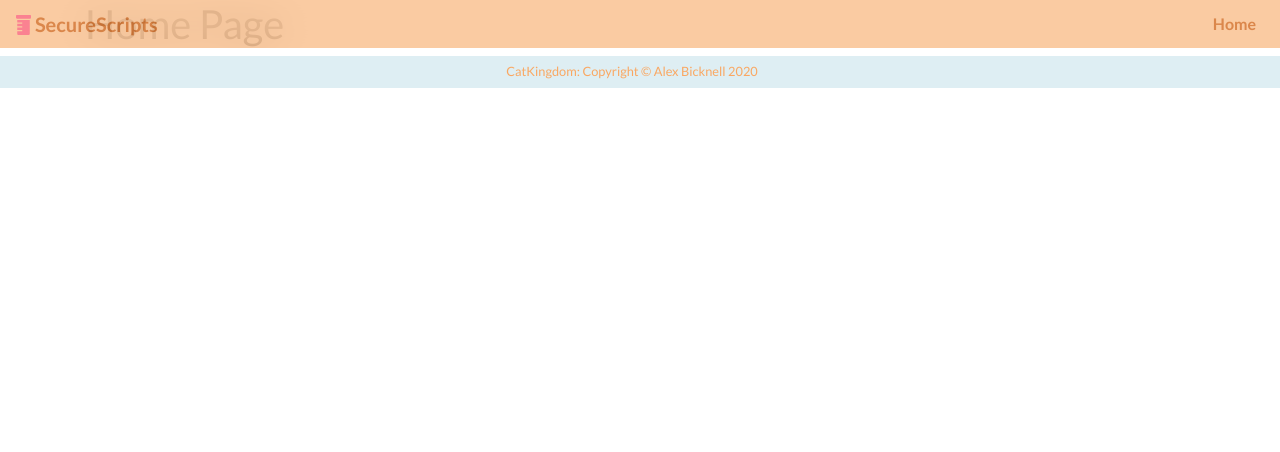
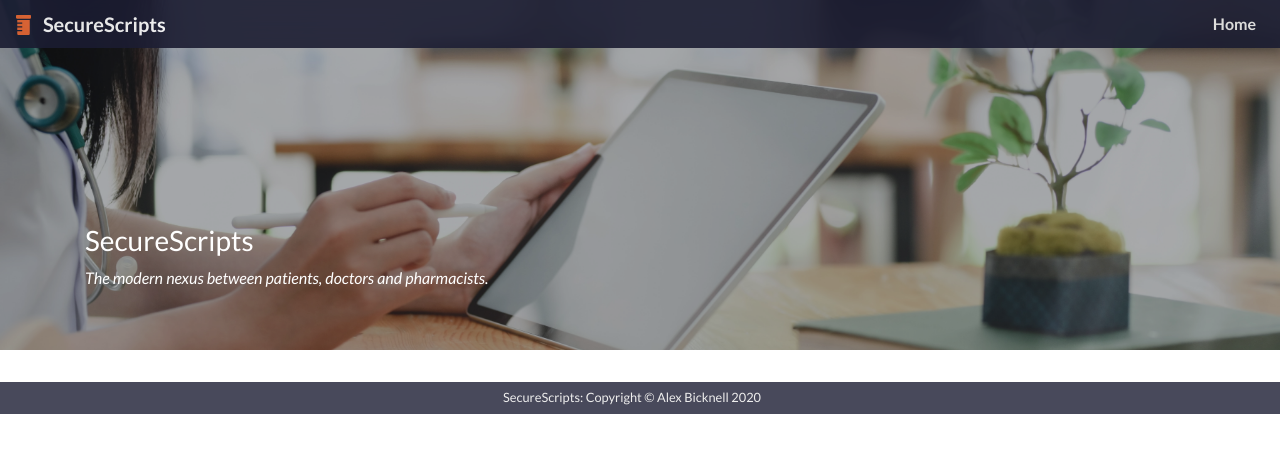
Before and after one commit to kuuzon/SecureScripts, a React (Create React App) app in the folder client/: page / in a window 1280 px wide. Shown: the top 452 px of the page. Built offline with nearby package versions, Linux system fonts and the light colour scheme.

Commit message:
Base front end design

```diff
--- a/client/src/App.js
+++ b/client/src/App.js
@@ -11,12 +11,14 @@ import './App.css';
 import Layout from './components/layout/Layout';
 import NavigationBar from './components/layout/NavigationBar';
 import BottomNav from './components/layout/BottomNav';
+import Jumbotron from './components/layout/Jumbotron';
 
 //Main routing & display
 function App() {
   return (
     <Fragment>
       <NavigationBar />
+      <Jumbotron />
       <Layout>
         <Router>
           <Switch>
--- a/client/src/components/Home.js
+++ b/client/src/components/Home.js
@@ -3,7 +3,7 @@ import React from 'react';
 const Home = () => {
     return (
         <div>
-            <h1>Home Page</h1>
+
         </div>
     )
 }
--- a/client/src/components/layout/BottomNav.js
+++ b/client/src/components/layout/BottomNav.js
@@ -8,7 +8,7 @@ import styled from 'styled-components';
 //Custom styles for navs
 const Styles = styled.div`
     .navbar {
-        background-color: #D6EAF0;
+        background-color: #1b1c32;
         height: 2rem;
         /* Scrolling opacity */
         backdrop-filter: saturate(180%) blur(20px);
@@ -16,15 +16,11 @@ const Styles = styled.div`
     }
 
     .navbar-brand {
-        color: #F9923B;
+        color: #EAEAEA;
         font-size: 0.8rem;
         &:hover {
-            color: #F96376;
+            color: #FFFFFF;
         }
-    }
-
-    .d-inline-block {
-        color: #F96376;
     }
 `;
 
@@ -33,7 +29,7 @@ const BottomNav = () => {
         <Styles>
             <Navbar className="justify-content-center"  expand='lg' sticky="bottom">
                 <Navbar.Brand>
-                    CatKingdom: Copyright © Alex Bicknell 2020
+                    SecureScripts: Copyright © Alex Bicknell 2020
                 </Navbar.Brand>
             </Navbar>
         </Styles>
--- /dev/null
+++ b/client/src/components/layout/Jumbotron.js
@@ -0,0 +1,59 @@
+//Import React components
+import React from 'react'
+
+//Import packages
+import {Jumbotron as Jumbo, Container} from 'react-bootstrap';
+import styled from 'styled-components';
+
+//Import image
+import doctorImage from '../../assets/doctor.jpg';
+
+//Custom styles CSS
+const Styles = styled.div`
+    .jumbo {
+        background: url(${doctorImage}) no-repeat;
+        background-size: cover;
+        background-position: right 50% bottom 60%;
+        color: #FFFFFF;
+        height: 350px;
+        position: relative;
+        z-index: -1;
+        scale: 1rem;
+        /* z-index is about stacking things on each other */
+    }
+
+    .overlay {
+        background-color: #000;
+        opacity: 0.3;
+        position: absolute;
+        top: 0;
+        left: 0;
+        right: 0;
+        bottom: 0;
+        z-index: -1;
+    }
+
+    .container {
+        padding-top: 10rem;
+    }
+
+    p {
+        font-style: italic;
+    }
+`;
+
+const Jumbotron = () => {
+    return (
+        <Styles>
+            <Jumbo fluid className='jumbo'>
+                <div className='overlay'></div>
+                <Container className='container'>
+                    <h3>SecureScripts</h3>
+                    <p>The modern nexus between patients, doctors and pharmacists.</p>
+                </Container>
+            </Jumbo>
+        </Styles>
+    )
+}
+
+export default Jumbotron
--- a/client/src/components/layout/NavigationBar.js
+++ b/client/src/components/layout/NavigationBar.js
@@ -10,23 +10,31 @@ import styled from 'styled-components';
 //Custom styles for Nav
 const Styles = styled.div`
     .navbar {
-        background-color: #F9BE8B;
+        background-color: #1b1c32;
         font-weight: bold;
         height: 3rem;
         /* Scrolling opacity */
         backdrop-filter: saturate(180%) blur(20px);
-        opacity: 0.80;
+        opacity: 0.90;
     }
 
-    .navbar-brand, .navbar-nav .nav-link {
-        color: #D2691E;
+    .navbar-brand {
+        color: #FFFFFF;
         &:hover {
-            color: #F96376;
+            color: #FFFFFF;
+        }
+    }
+
+    .navbar-nav .nav-link {
+        color: #EAEAEA;
+        &:hover {
+            color: #FFFFFF;
         }
     }
 
     .d-inline-block {
-        color: #F96376;
+        color: #e96530;
+        margin-right: 0.5rem;
     }
 `
 
```
Also changed, not shown: client/package.json (+12 -1 lines), client/src/assets/doctor.jpg (added), 1 other file (tests, documents, lock files or other folders).
